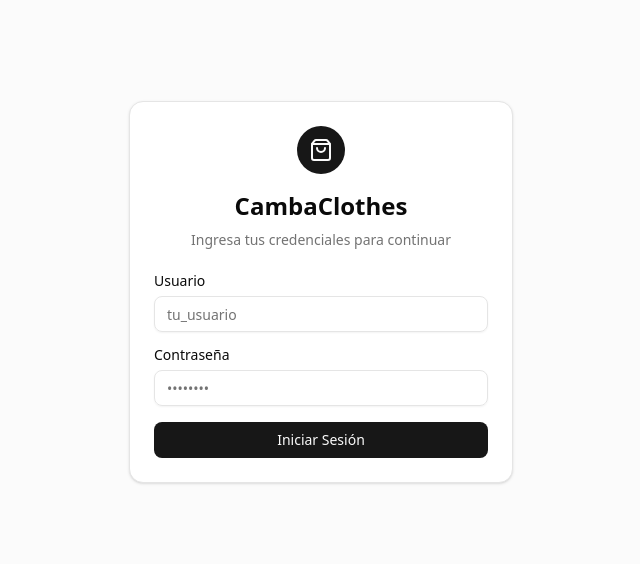
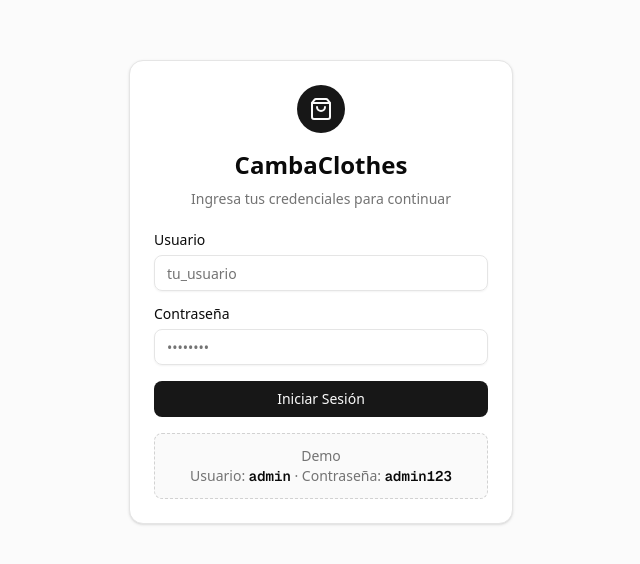
Before and after one commit to Hans3010/Camba_Clothes, a Next.js app: page /login in a window 1280 px wide. Shown: the part 108-672 px from the top of the page, without its empty margins (319-959 px from the left). Built offline with nearby package versions, Linux system fonts and the light colour scheme.

Commit message:
fix: resolve Vercel build errors and minor UI tweaks
- Install recharts dependency required by dashboard charts
- Remove as any[] cast in dashboard/route.ts to fix no-explicit-any lint error
- Add demo credentials hint on login page

```diff
--- a/src/app/(auth)/login/page.tsx
+++ b/src/app/(auth)/login/page.tsx
@@ -95,6 +95,10 @@ export default function LoginPage() {
             </Button>
           </form>
         </Form>
+        <div className="mt-4 rounded-md border border-dashed border-muted-foreground/30 bg-muted/50 px-4 py-3 text-center text-sm text-muted-foreground">
+          <p className="font-medium">Demo</p>
+          <p>Usuario: <span className="font-mono font-semibold text-foreground">admin</span> &middot; Contraseña: <span className="font-mono font-semibold text-foreground">admin123</span></p>
+        </div>
       </CardContent>
     </Card>
   )
--- a/src/app/(dashboard)/dashboard/page.tsx
+++ b/src/app/(dashboard)/dashboard/page.tsx
@@ -223,8 +223,8 @@ export default function DashboardPage() {
       {/* ── Header ── */}
       <div className="flex items-center justify-between">
         <div>
-          <h1 className="text-3xl font-bold tracking-tight text-slate-900">Cuadro de Mando</h1>
-          <p className="text-sm text-muted-foreground mt-1">Indicadores Estratégicos (KPIs) para {periodoLabel}</p>
+          <h1 className="text-3xl font-bold tracking-tight text-slate-900">Dashboard</h1>
+          <p className="text-sm text-muted-foreground mt-1">Indicadores Estratégicos para {periodoLabel}</p>
         </div>
         <Select value={periodo} onValueChange={setPeriodo}>
           <SelectTrigger className="w-40 bg-white shadow-sm">
--- a/src/app/api/dashboard/route.ts
+++ b/src/app/api/dashboard/route.ts
@@ -154,10 +154,8 @@ export async function GET(req: NextRequest) {
 
   let gananciaAnterior = 0
   for (const v of ventasAnteriores) {
-    for (const d of v.detalles as any[]) {
+    for (const d of v.detalles) {
       const costo = Number(d.producto.costo) * d.cantidad
-      // Note: we assume previous details didn't have explicitly recorded `precio` accessible easily in `select` before, but we added it.
-      // Wait, I should add `precio` to the `select` or we can just use `d.precio` since `include` gets everything.
       const rebajaReal = Number(d.precio) * d.cantidad
       gananciaAnterior += (rebajaReal - costo)
     }
```
